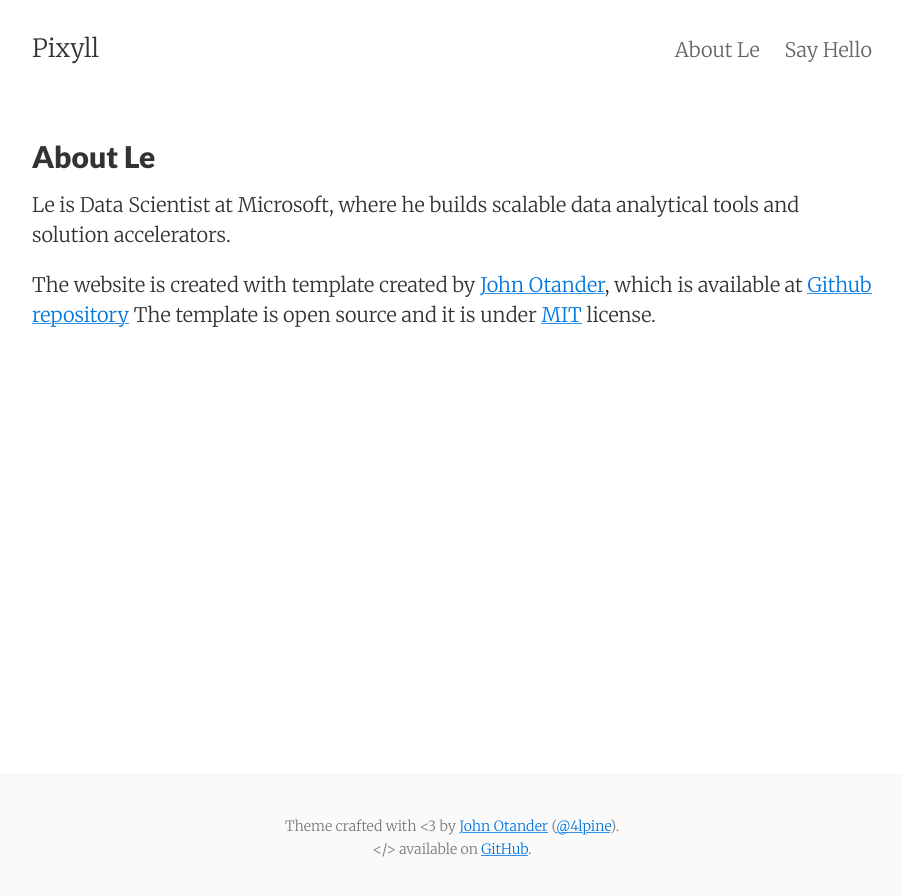
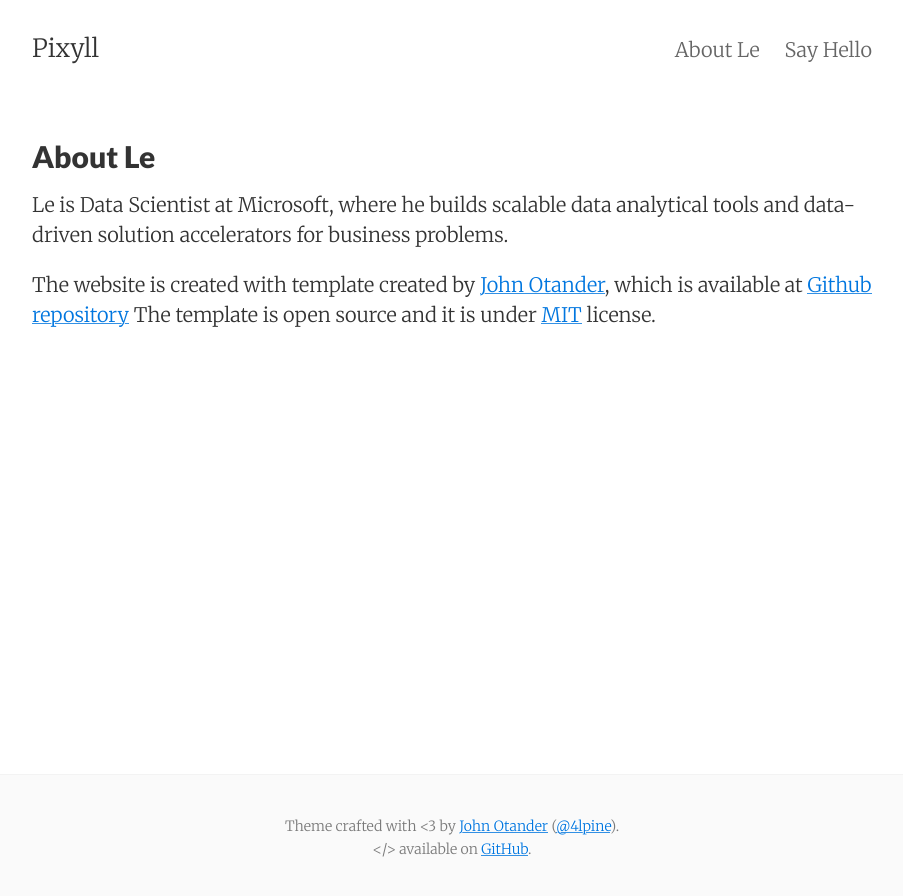
Before and after one commit to yueguoguo/yueguoguo.github.io, a Jekyll site: the page built from about.md, in a window 1280 px wide. Shown: the top 896 px of the page, without its empty margins (188-1091 px from the left). Built offline with Jekyll 4.4.1, drawn with Linux system fonts in a browser that asks for light colours.

Commit message:
Edits about

```diff
--- a/about.md
+++ b/about.md
@@ -5,7 +5,7 @@ permalink: /about/
 tags: about
 ---
 
-Le is Data Scientist at Microsoft, where he builds scalable data analytical tools and solution accelerators.
+Le is Data Scientist at Microsoft, where he builds scalable data analytical tools and data-driven solution accelerators for business problems.
 
 The website is created with template created by [John Otander](http://johnotander.com), which is available at [Github repository](https://github.com/johnotander/pixyll)
 The template is open source and it is under [MIT](http://opensource.org/licenses/MIT) license.
```
